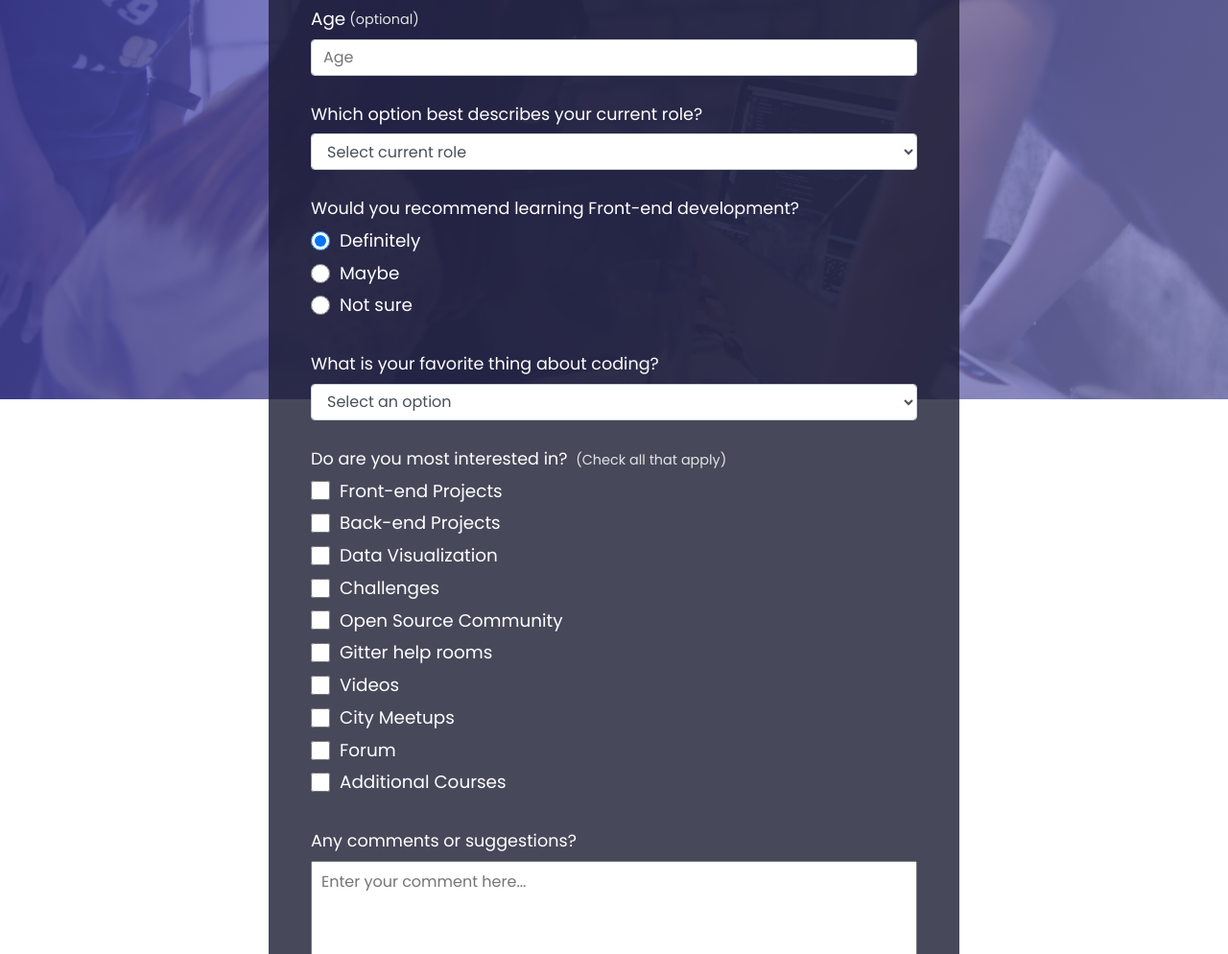
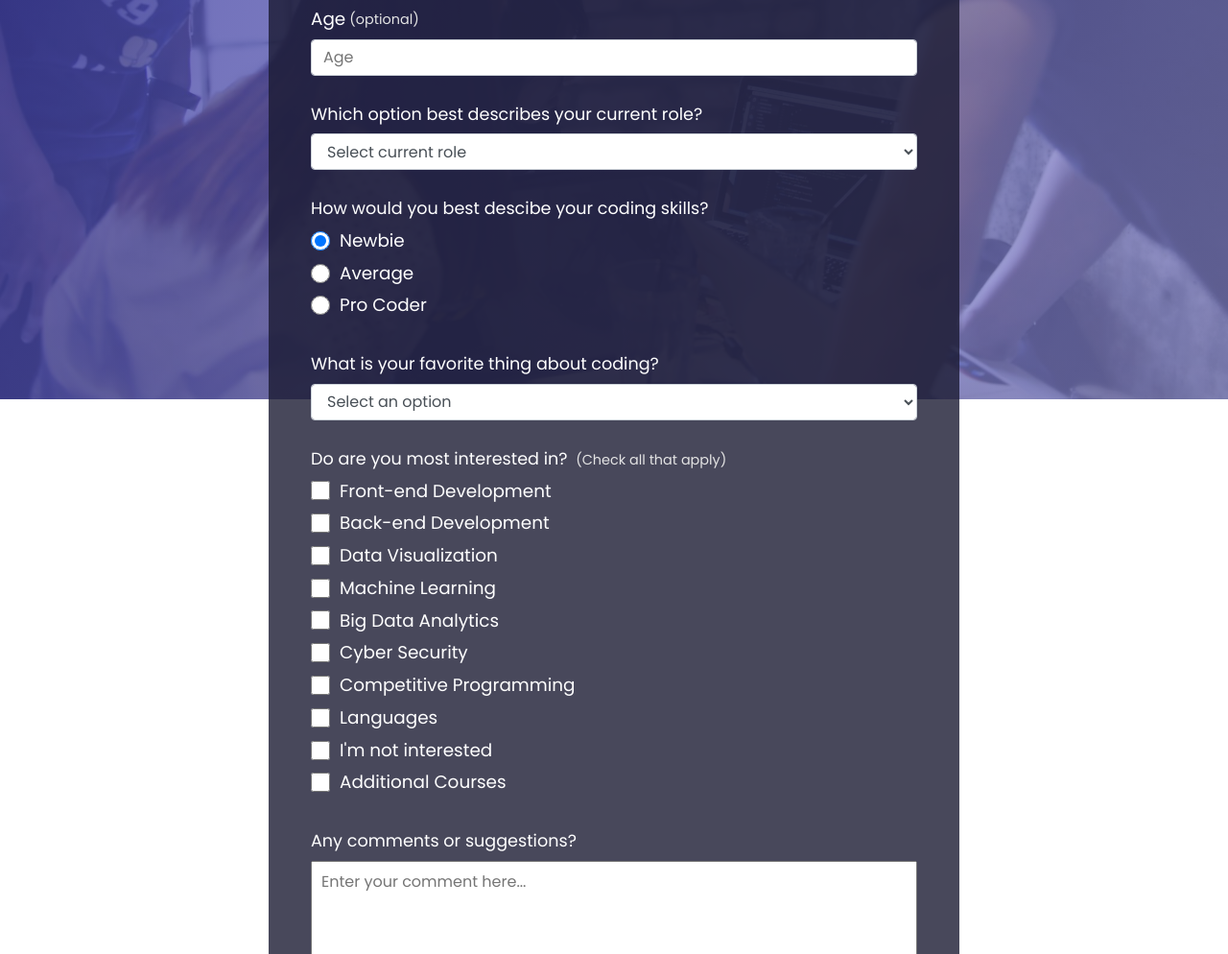
Before and after one commit to ananyasinghwork/SurveyForm, a plain HTML site: page index.html in a window 1280 px wide. Shown: the part 384-1378 px from the top of the page at 96% size. Drawn offline with Linux system fonts and the light colour scheme; files whose address does not match are found by name.

Commit message:
Edited the text to improve user input

```diff
--- a/index.html
+++ b/index.html
@@ -222,16 +222,16 @@ form {
 </div>
 
 <div class="form-group">
-<p>Would you recommend learning Front-end development?</p>
+<p>How would you best descibe your coding skills?</p>
 
 <label>
-<input name="user-recommend" value="definitely" type="radio" class="input-radio" checked/>Definitely</label>
+<input name="user-recommend" value="definitely" type="radio" class="input-radio" checked/>Newbie</label>
 
 <label>
-<input name="user-recommend" value="maybe" type="radio" class="input-radio"/>Maybe</label>
+<input name="user-recommend" value="maybe" type="radio" class="input-radio"/>Average</label>
 
 <label>
-<input name="user-recommend" value="not-sure" type="radio" class="input-radio"/>Not sure</label>
+<input name="user-recommend" value="not-sure" type="radio" class="input-radio"/>Pro Coder</label>
 </div>
 
 <div class="form-group">
@@ -248,25 +248,25 @@ form {
 <p> Do are you most interested in?
 <span class="clue">(Check all that apply)</span></p>
 
-<label><input name="prefer" value="front-end-projects" type="checkbox" class="input-checkbox"/>Front-end Projects</label>
+<label><input name="prefer" value="front-end-projects" type="checkbox" class="input-checkbox"/>Front-end Development</label>
 
 <label>
-<input name="prefer" value="back-end-projects" type="checkbox" class="input-checkbox"/>Back-end Projects</label>
+<input name="prefer" value="back-end-projects" type="checkbox" class="input-checkbox"/>Back-end Development</label>
 
 <label><input name="prefer" value="data-visualization" type="checkbox" class="input-checkbox"/>Data Visualization</label>
 
-<label><input name="prefer" value="challenges" type="checkbox" class="input-checkbox"/>Challenges</label>
+<label><input name="prefer" value="challenges" type="checkbox" class="input-checkbox"/>Machine Learning</label>
 
-<label><input name="prefer" value="open-source-community" type="checkbox" class="input-checkbox"/>Open Source Community</label>
+<label><input name="prefer" value="open-source-community" type="checkbox" class="input-checkbox"/>Big Data Analytics</label>
 
-<label><input name="prefer" value="gitter-help-rooms" type="checkbox" class="input-checkbox"/>Gitter help rooms</label>
+<label><input name="prefer" value="gitter-help-rooms" type="checkbox" class="input-checkbox"/>Cyber Security</label>
 
-<label><input name="prefer" value="videos" type="checkbox" class="input-checkbox"/>Videos</label>
+<label><input name="prefer" value="videos" type="checkbox" class="input-checkbox"/>Competitive Programming</label>
 
-<label><input name="prefer" value="city-meetups" type="checkbox" class="input-checkbox"/>City Meetups</label>
+<label><input name="prefer" value="city-meetups" type="checkbox" class="input-checkbox"/>Languages</label>
 
 
-<label><input name="prefer" value="forum" type="checkbox" class="input-checkbox" />Forum</label>
+<label><input name="prefer" value="forum" type="checkbox" class="input-checkbox" />I'm not interested</label>
 
  <label>
  <input name="prefer"
```
